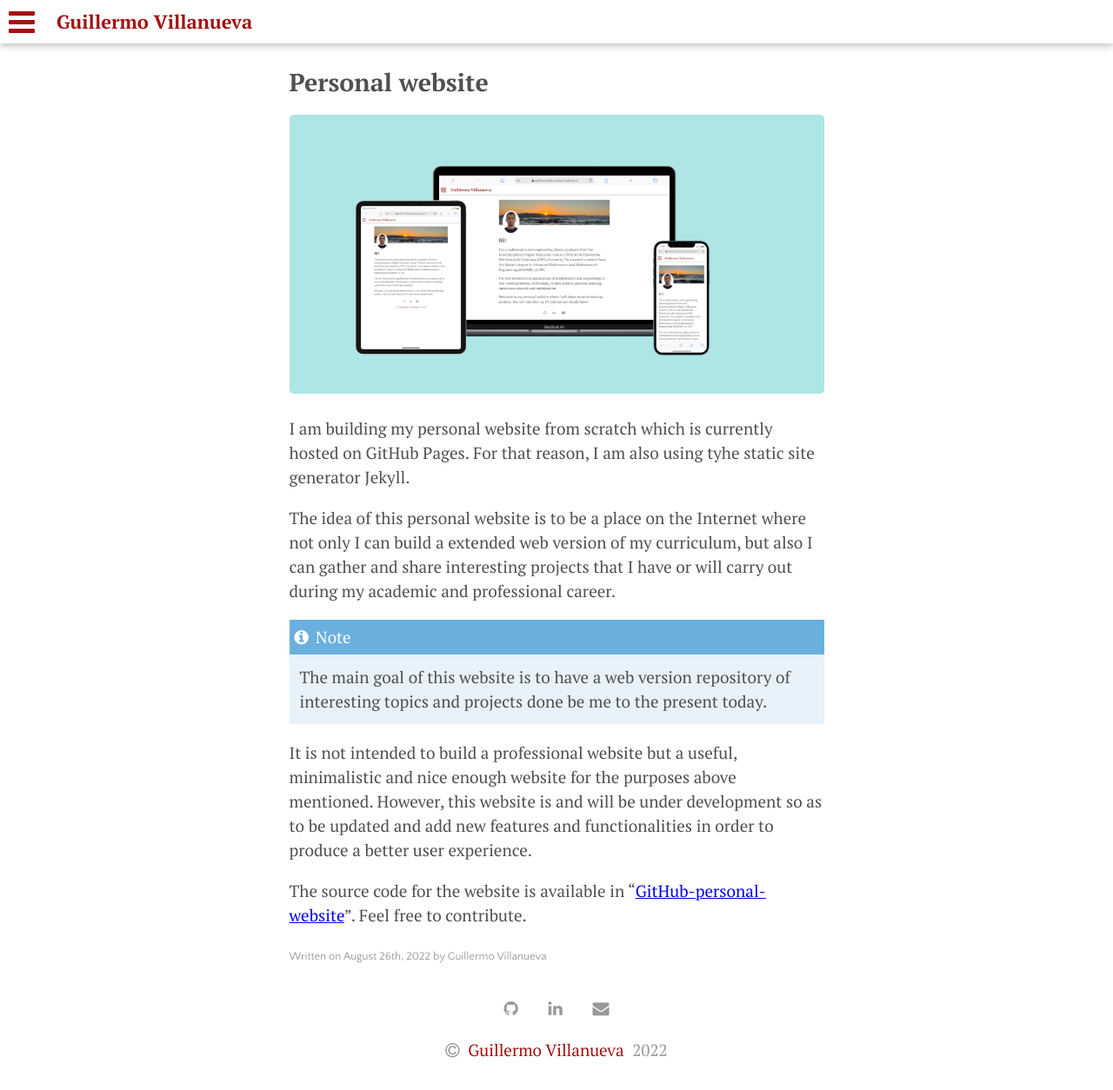
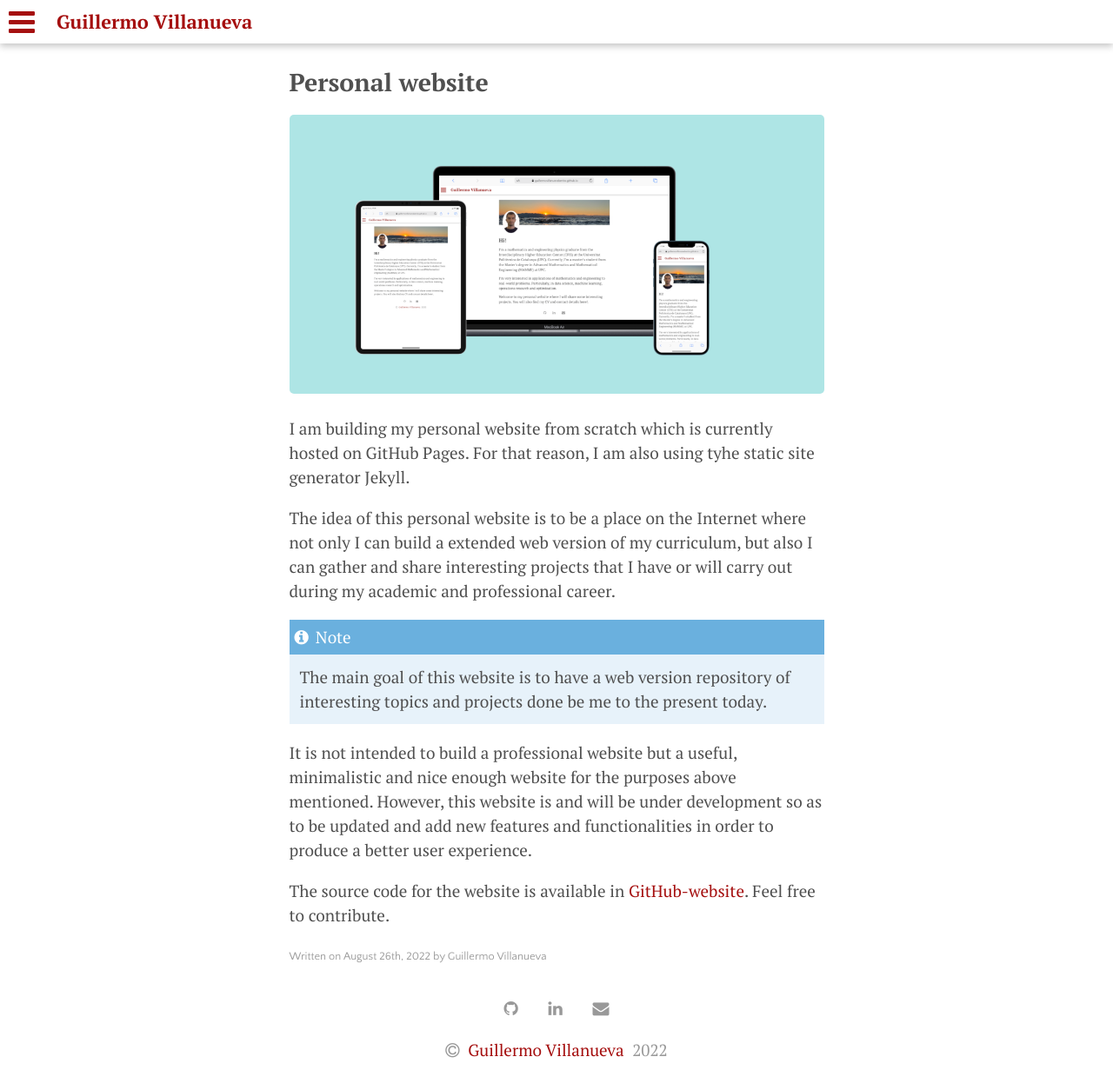
Before and after one commit to guillermovillanuevabenito/guillermovillanuevabenito.github.io, a Jekyll site: the page built from _posts/2022-08-26-website.md, in a window 1280 px wide and 1254 px high. Shown: the whole window at 87% size. Built offline with Jekyll 4.4.1, drawn with Linux system fonts in a browser that asks for light colours.

Commit message:
red links posts

```diff
--- a/_posts/2022-08-26-website.md
+++ b/_posts/2022-08-26-website.md
@@ -24,4 +24,4 @@ The idea of this personal website is to be a place on the Internet where not onl
 
 It is not intended to build a professional website but a useful, minimalistic and nice enough website for the purposes above mentioned. However, this website is and will be under development so as to be updated and add new features and functionalities in order to produce a better user experience.
 
-The source code for the website is available in "[GitHub-personal-website](https://github.com/guillermovillanuevabenito/guillermovillanuevabenito.github.io)". Feel free to contribute.
+The source code for the website is available in <a href="https://github.com/guillermovillanuevabenito/guillermovillanuevabenito.github.io" style="color: rgb(165, 15, 15);text-decoration:none; :hover { color: black;};">GitHub-website</a>. Feel free to contribute.
```
Also changed, not shown: _posts/2022-08-14-Z-ANN-prediction.md (+1 -1 lines).
